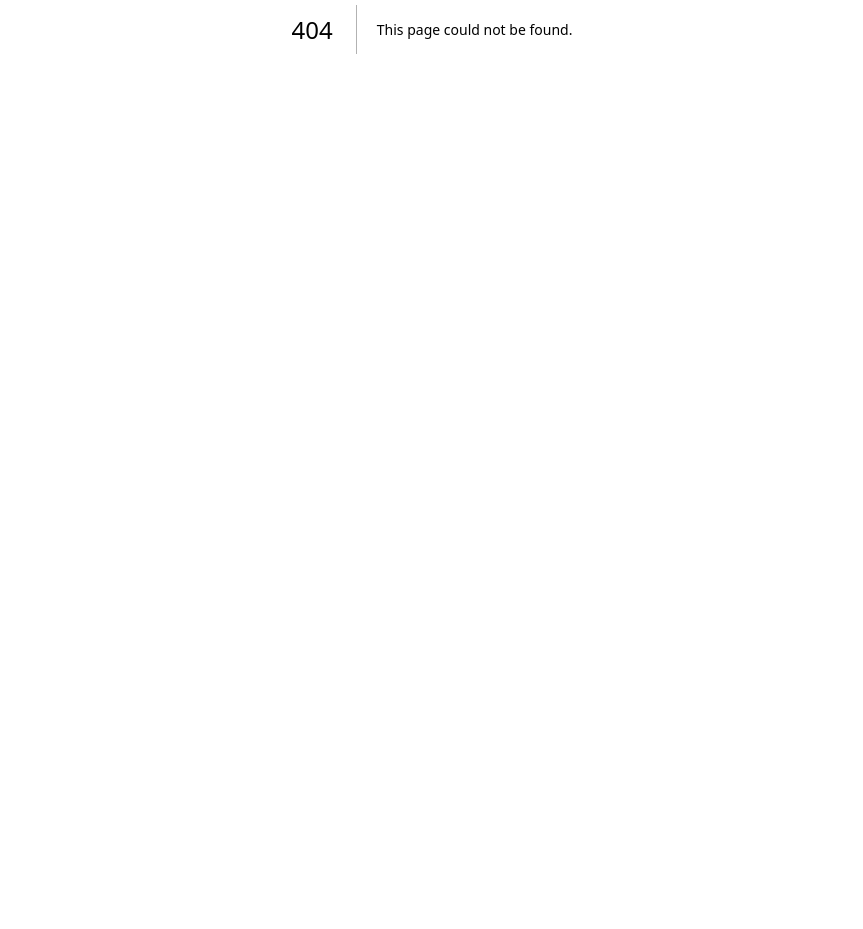
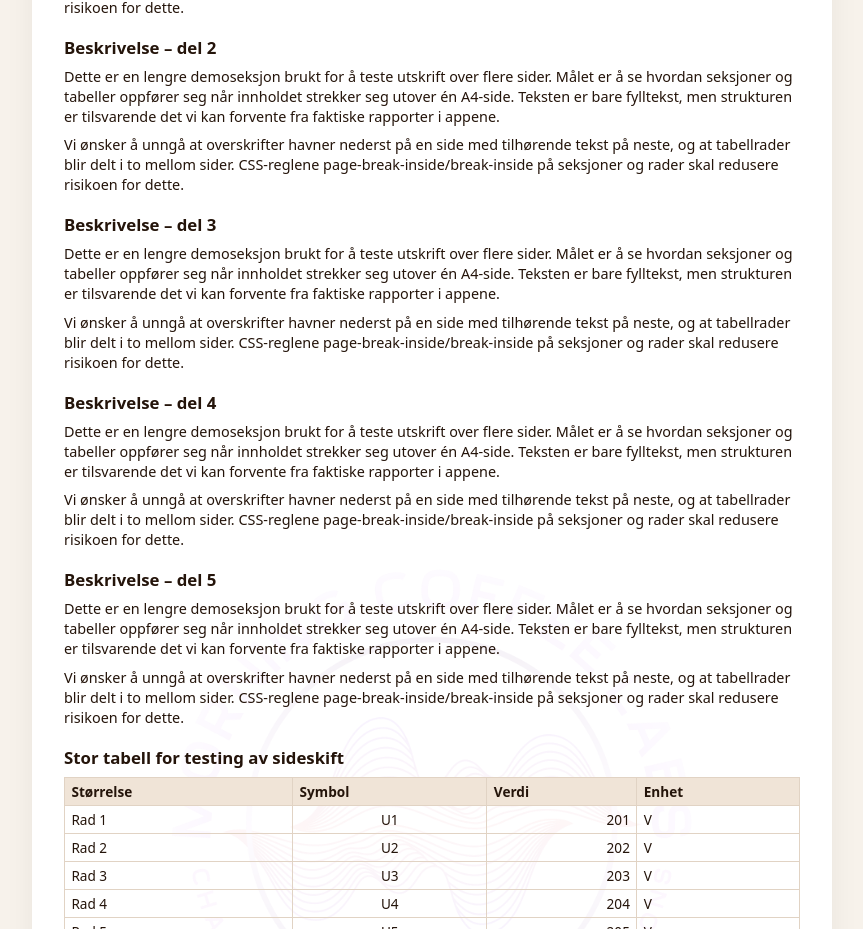
Before and after one commit to Tony-MCL/Print, a Next.js app: page /print-long in a window 1280 px wide. Before the commit this address had no page. Shown: the part 371-1300 px from the top of the page, without its empty margins (208-1071 px from the left). Before the commit the page ends 800 px from the top, so only its background shows below. Built offline with nearby package versions, Linux system fonts and the light colour scheme.

Commit message:
Create page.tsx

```diff
--- /dev/null
+++ b/app/print-long/page.tsx
@@ -0,0 +1,93 @@
+import PrintLayout from "../../components/print/PrintLayout";
+import PrintButton from "../../components/print/PrintButton";
+import type { PrintData } from "../../lib/print/types";
+
+function makeLongDemoData(): PrintData {
+  const sections: PrintData["sections"] = [];
+
+  // Flere tekstseksjoner
+  for (let i = 1; i <= 5; i++) {
+    sections.push({
+      id: `intro-${i}`,
+      title: `Beskrivelse – del ${i}`,
+      content: [
+        {
+          type: "paragraph",
+          text:
+            "Dette er en lengre demoseksjon brukt for å teste utskrift over flere sider. " +
+            "Målet er å se hvordan seksjoner og tabeller oppfører seg når innholdet strekker seg utover én A4-side. " +
+            "Teksten er bare fylltekst, men strukturen er tilsvarende det vi kan forvente fra faktiske rapporter i appene."
+        },
+        {
+          type: "paragraph",
+          text:
+            "Vi ønsker å unngå at overskrifter havner nederst på en side med tilhørende tekst på neste, " +
+            "og at tabellrader blir delt i to mellom sider. CSS-reglene page-break-inside/break-inside på seksjoner og rader " +
+            "skal redusere risikoen for dette."
+        }
+      ]
+    });
+  }
+
+  // Stor tabell
+  const rows = [];
+  for (let i = 1; i <= 40; i++) {
+    rows.push({
+      cells: [
+        { value: `Rad ${i}`, align: "left" },
+        { value: `U${i}`, align: "center" },
+        { value: `${200 + i}`, align: "right" },
+        { value: "V", align: "left" }
+      ]
+    });
+  }
+
+  sections.push({
+    id: "big-table",
+    title: "Stor tabell for testing av sideskift",
+    content: [
+      {
+        type: "table",
+        headers: ["Størrelse", "Symbol", "Verdi", "Enhet"],
+        rows
+      }
+    ]
+  });
+
+  return {
+    title: "Lang rapport – test av utskrift",
+    subtitle: "Flersidesrapport for PrintEngine",
+    meta: [
+      { label: "Kategori", value: "Test" },
+      { label: "System", value: "Demo" },
+      { label: "Dato", value: "2025-11-14" }
+    ],
+    sections
+  };
+}
+
+export default function PrintLongPage() {
+  const data = makeLongDemoData();
+  const basePath = process.env.NEXT_PUBLIC_BASE_PATH ?? "";
+
+  return (
+    <main className="print-page-shell">
+      <div id="print-root">
+        <PrintLayout
+          title={data.title}
+          subtitle={data.subtitle}
+          meta={data.meta}
+          sections={data.sections}
+          watermarkUrl={`${basePath}/images/mcl-watermark.png`}
+          showWatermark
+          logoUrl={`${basePath}/images/mcl-logo.png`}
+          logoAlt="Morning Coffee Labs"
+        />
+      </div>
+
+      <div className="print-toolbar pe-no-print">
+        <PrintButton label="Skriv ut / lagre som PDF (lang rapport)" />
+      </div>
+    </main>
+  );
+}
```
